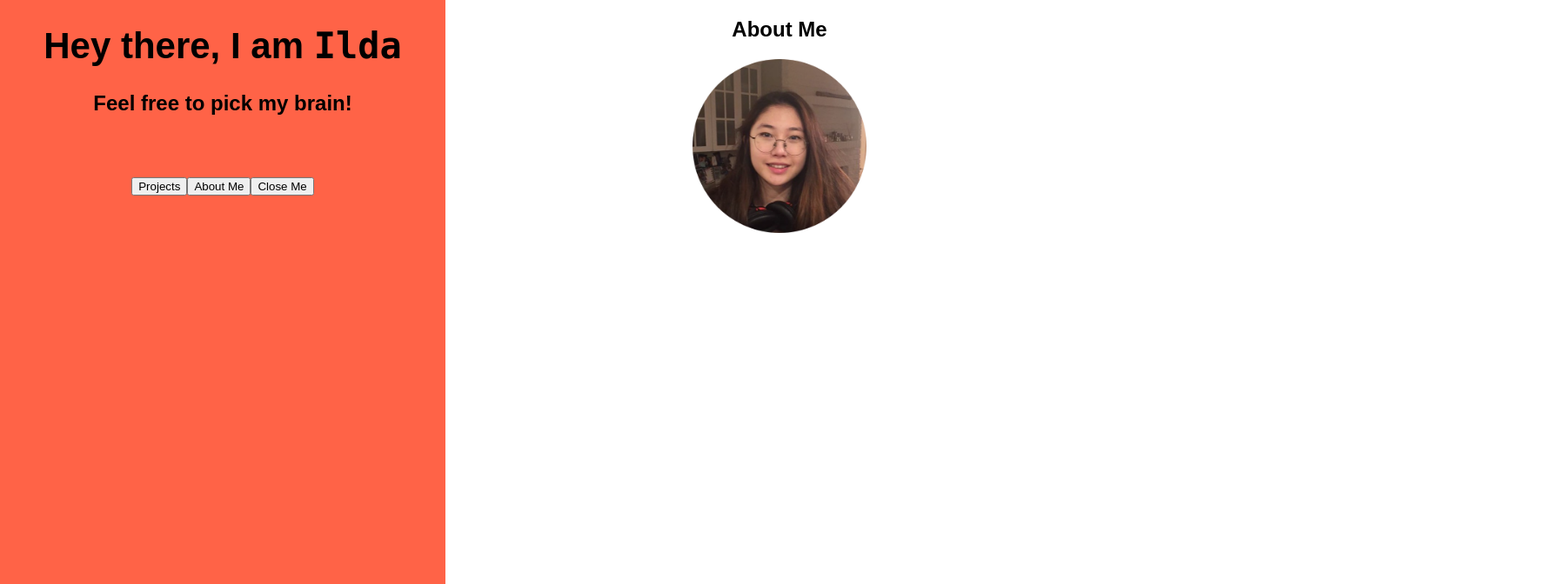
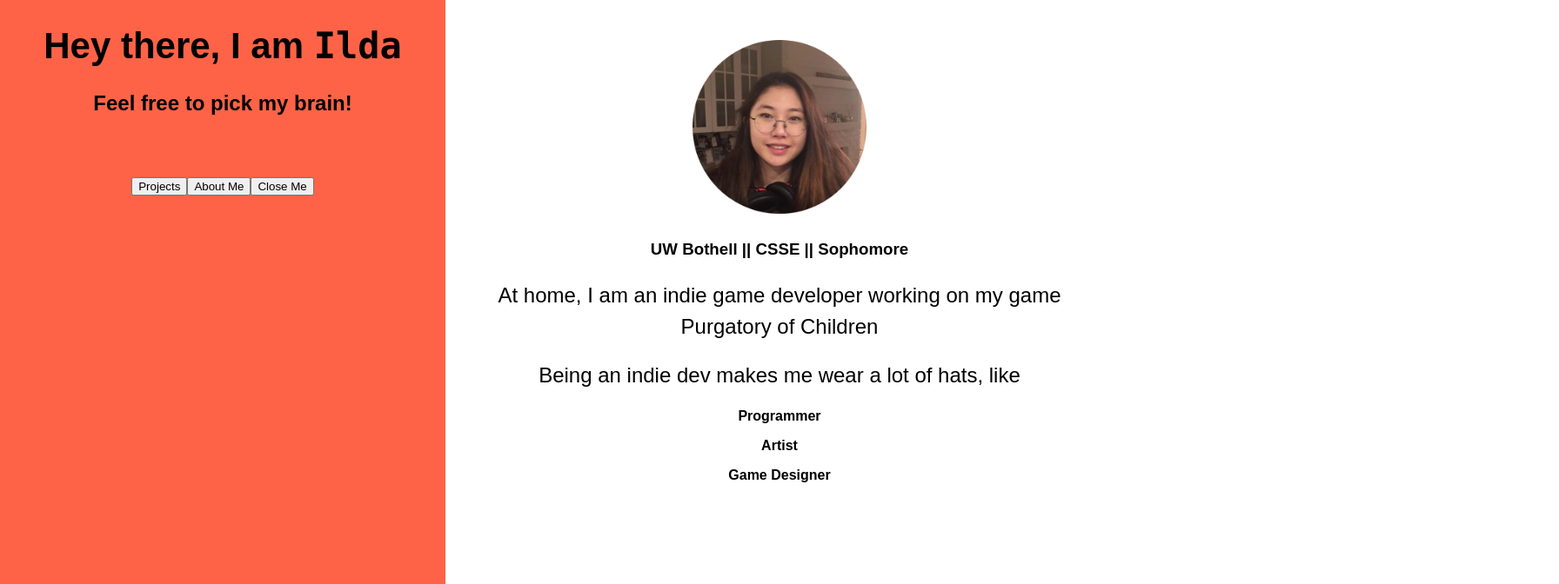
Before and after one commit to Oichacha/mywebsite, a React (Create React App) app: page / in a window 1280 px wide. Both pictures are taken after a click on the button "About Me". Shown: the top 672 px of the page at 87% size, 1792 px wide, since content can reach past the window. Built offline with nearby package versions, Linux system fonts and the light colour scheme.

Commit message:
basic structure going

```diff
--- a/src/component_file/AboutMe.js
+++ b/src/component_file/AboutMe.js
@@ -3,12 +3,69 @@ import React from 'react'
 import myFace from '../picture_file/circle-cropped.png'
 
 function AboutMe(){
+    const subContentVariant1 = {
+        hidden: {
+            opacity: 0
+        },
+        visible: {
+            opacity: 1,
+            transition: {
+                delay: 5
+            }
+        }
+    }
+    const subContentVariant2 = {
+        hidden: {
+            opacity: 0
+        },
+        visible: {
+            opacity: 1,
+            transition: {
+                delay: 1.5
+            }
+        }
+    }
+    const subContentVariant3 = {
+        hidden: {
+            opacity: 0
+        },
+        visible: {
+            opacity: 1,
+            transition: {
+                delay: 2
+            }
+        }
+    }
+
     return(
+
         <div className = "aboutme-layout">
             <img className = "my-picture"
                 src = {myFace}
                 alt = "This is Me!">
             </img>
+
+            <h3>
+                UW Bothell || CSSE || Sophomore
+            </h3>
+
+            <p style = {{lineHeight: '150%'}}>
+                At home, I am an indie game developer working on my game <a>Purgatory of Children</a>
+            </p>
+
+            <p>Being an indie dev makes me wear a lot of hats, like</p>
+
+            <div className = "sub-aboutme-layout" variants = {subContentVariant1} initial = "hidden" animate = "visible">
+            <p style = {{fontWeight: 700}}>
+                Programmer
+            </p>
+            <p style = {{fontWeight: 700}}>
+                Artist
+            </p>
+            <p style = {{fontWeight: 700}} >
+                Game Designer
+            </p>
+            </div>
         </div>
     )
 }
--- a/src/component_file/Content.js
+++ b/src/component_file/Content.js
@@ -9,17 +9,20 @@ function Content(props){
 
     const contentVariant = {
         hidden: {
-            x: '40vw'
+            opacity: 0
         },
         visible: {
-            x: 0
+            opacity: 1,
+            transition: {
+                delay: 0.25
+            }
         }
     }
 
     if (props.name === "Projects"){
         return(
             <motion.div className = "content-wrapper">
-                <h2>{props.name}</h2>
+
                     <motion.div className = "content-layout"
                         variants = {contentVariant}
                         initial = "hidden"
@@ -34,7 +37,7 @@ function Content(props){
     else if (props.name === "About Me")
         return(
             <div className = "content-wrapper">
-                <h2>{props.name}</h2>
+
                     <motion.div className = "content-layout"
                         variants = {contentVariant}
                         initial = "hidden"
--- a/src/css_file/App.css
+++ b/src/css_file/App.css
@@ -30,13 +30,22 @@
 }
 
 .aboutme-layout {
-    height: 700px
+    height: 750px;
+}
+
+.aboutme-layout > p {
+    font-weight: 500;
+    font-size: 24px;
+    padding-left: 5%;
+    padding-right: 5%;
 }
 
 .my-picture {
     text-align: center;
     height: 200px;
     width: 200px;
+    padding-top: 6%;
+    padding-bottom: 1%
 }
 
 .footer {
```
